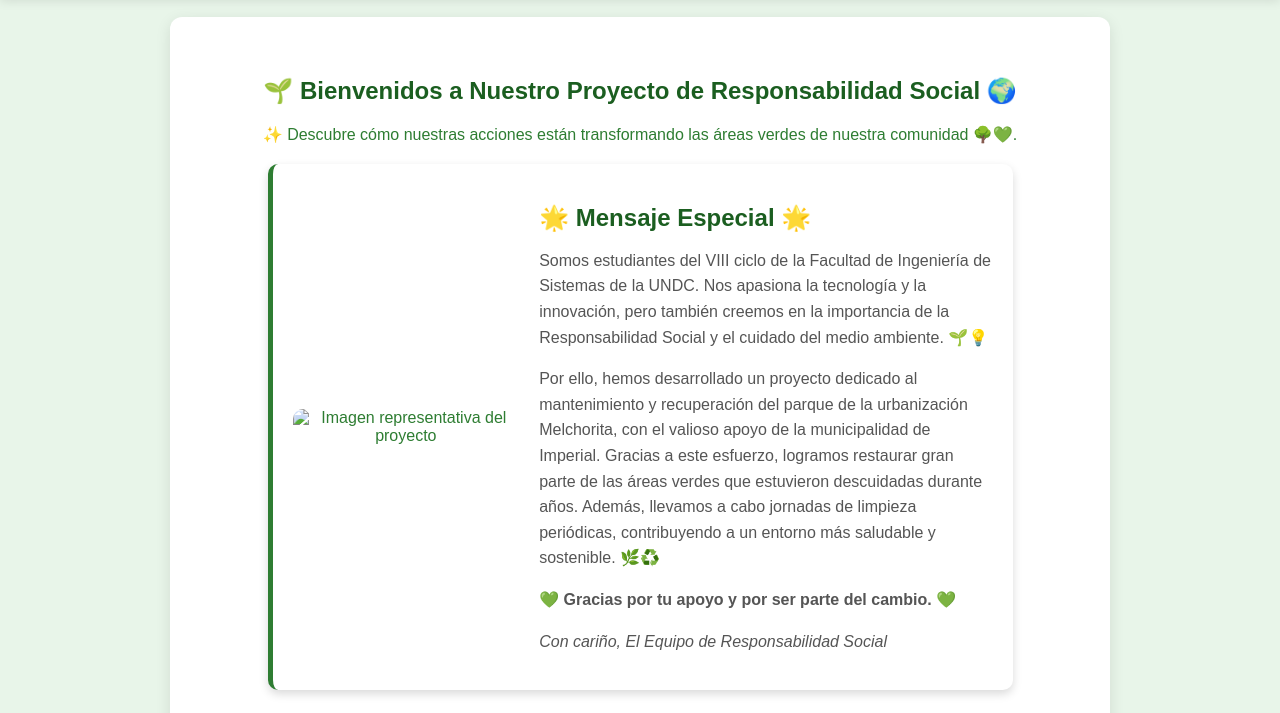
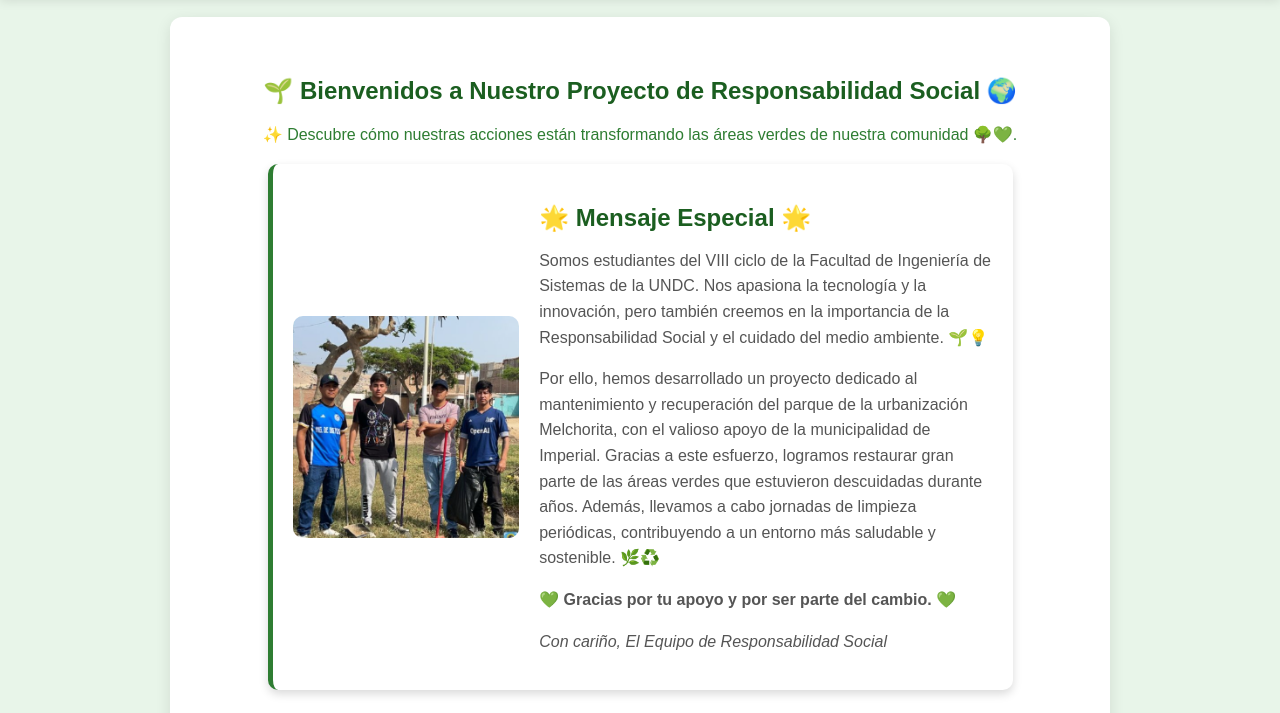
Before and after one commit to DeQuiBa/pag_web, a plain HTML site: page index.html in a window 1280 px wide. Shown: the part 87-800 px from the top of the page. Drawn offline with Linux system fonts and the light colour scheme.

Commit message:
Agregadas nuevas carpetas y archivdf

```diff
--- a/index.html
+++ b/index.html
@@ -32,7 +32,7 @@
 
         <div class="carta">
             <div class="carta-img-container">
-                <img src="images/grupo.png" alt="Imagen representativa del proyecto" class="carta-img">
+                <img src="images/representar.png" alt="Imagen representativa del proyecto" class="carta-img">
             </div>
             <div class="carta-contenido">
                 <h2>🌟 Mensaje Especial 🌟</h2>
```
Also changed, not shown: images/representar.png (added).
